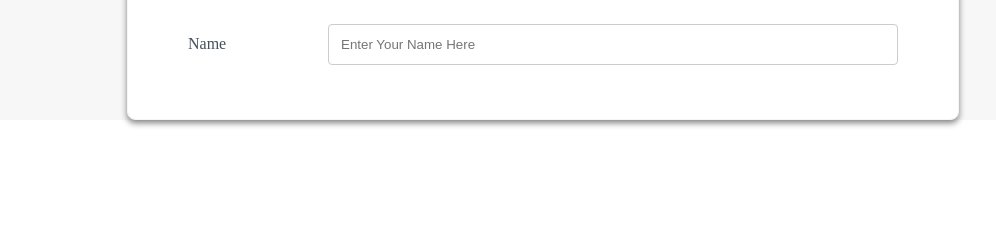
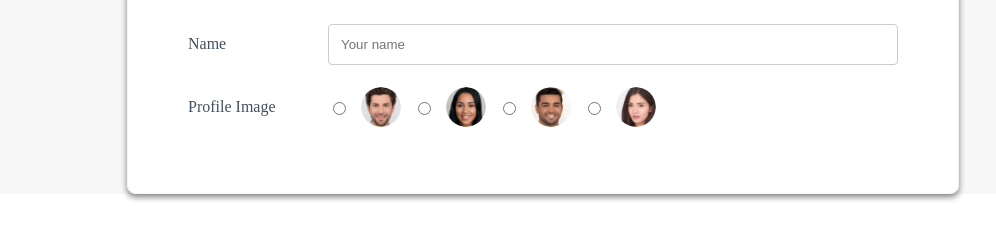
Before and after one commit to karthik0036/EmployeePayRoll_D43, a plain HTML site: page pages/index.html in a window 1280 px wide. Shown: the part 159-398 px from the top of the page, without its empty margins (97-1093 px from the left). Drawn offline with Linux system fonts and the light colour scheme.

Commit message:
Added Profile Pictures

```diff
--- a/Css/Style.css
+++ b/Css/Style.css
@@ -103,3 +103,20 @@ label {
     border-radius: 4px;
     resize: vertical;
 }
+
+.profile-radio-content {
+    display: flex;
+    flex-direction: row;
+}
+
+.profile-radio-content>label {
+    display: flex;
+    flex-direction: row;
+    align-items: center;
+}
+
+.profile {
+    width: 40px;
+    border-radius: 50%;
+    margin-left: 12px;
+}
--- a/pages/index.html
+++ b/pages/index.html
@@ -5,7 +5,7 @@
     <meta charset="UTF-8">
     <meta name="viewport" content="width=device-width, initial-scale=1.0">
     <link href="https://fonts.googleapis.com/css2?family=Roboto:wght@300;400;500;600&display=swap" rel="stylesheet">
-    <link rel="stylesheet" href="../css/style.css">
+    <link rel="stylesheet" href="../css/Style.css">
     <title>Employee payroll form</title>
 </head>
 
@@ -26,7 +26,32 @@
             </div>
             <div class="row-content">
                 <label class="label text" for="name">Name</label>
-                <input class="input" type="text" id="name" name="name" placeholder="Enter Your Name Here" required>
+                <input class="input" type="text" id="name" name="name" placeholder="Your name" required>
+            </div>
+            <div class="row-content">
+                <label class="label text" for="profile">Profile Image</label>
+                <div class="profile-radio-content">
+                    <label>
+                        <input type="radio" id="profile1" name="profile" value="../assets/profile-images/Ellipse -3.png"
+                            required>
+                        <img class="profile" id="image1" src="../assets/profile-images/Ellipse -3.png">
+                    </label>
+                    <label>
+                        <input type="radio" id="profile2" name="profile" value="../assets/profile-images/Ellipse 1.png"
+                            required>
+                        <img class="profile" id="image2" src="../assets/profile-images/Ellipse 1.png">
+                    </label>
+                    <label>
+                        <input type="radio" id="profile3" name="profile" value="../assets/profile-images/Ellipse -8.png"
+                            required>
+                        <img class="profile" id="image3" src="../assets/profile-images/Ellipse -8.png">
+                    </label>
+                    <label>
+                        <input type="radio" id="profile4" name="profile" value="../assets/profile-images/Ellipse -7.png"
+                            required>
+                        <img class="profile" id="image4" src="../assets/profile-images/Ellipse -7.png">
+                    </label>
+                </div>
             </div>
         </form>
     </div>
```
